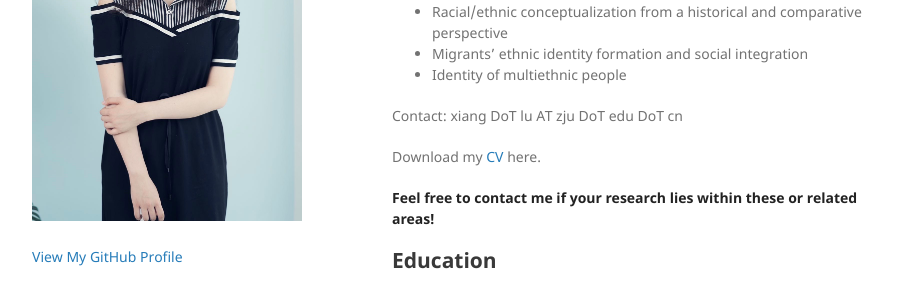
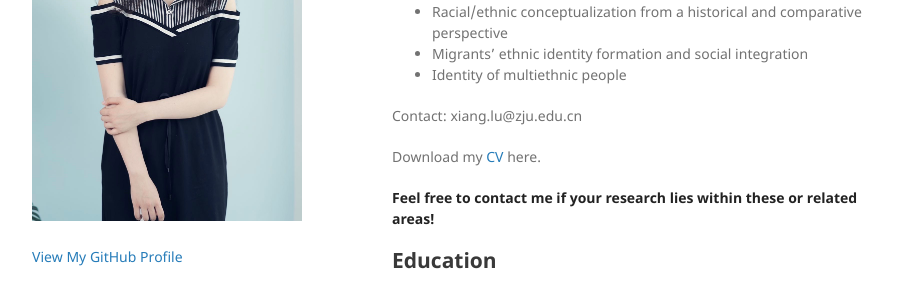
Before and after one commit to xianglusoc/xianglusoc.github.io, a Jekyll site: the page built from index.md, in a window 1280 px wide and 900 px high. Shown: the part 266-561 px from the top of the window, without its empty margins (178-1093 px from the left). Built offline with Jekyll 4.4.1, drawn with Linux system fonts in a browser that asks for light colours; the repository's description, which GitHub fills in, is left out; our own code applies the rules of GitHub Pages for plain Markdown files.

Commit message:
edit email

```diff
--- a/index.md
+++ b/index.md
@@ -12,7 +12,7 @@ My research interests lie in race and ethnicity and migration studies. Specifica
 - Migrants’ ethnic identity formation and social integration
 - Identity of multiethnic people
 
-Contact: xiang DoT lu AT zju DoT edu DoT cn
+Contact: xiang.lu@zju.edu.cn
 
 Download my [CV](./docs/Xiang Lu CV.pdf) here.
 
```
Also changed, not shown: README.md.
